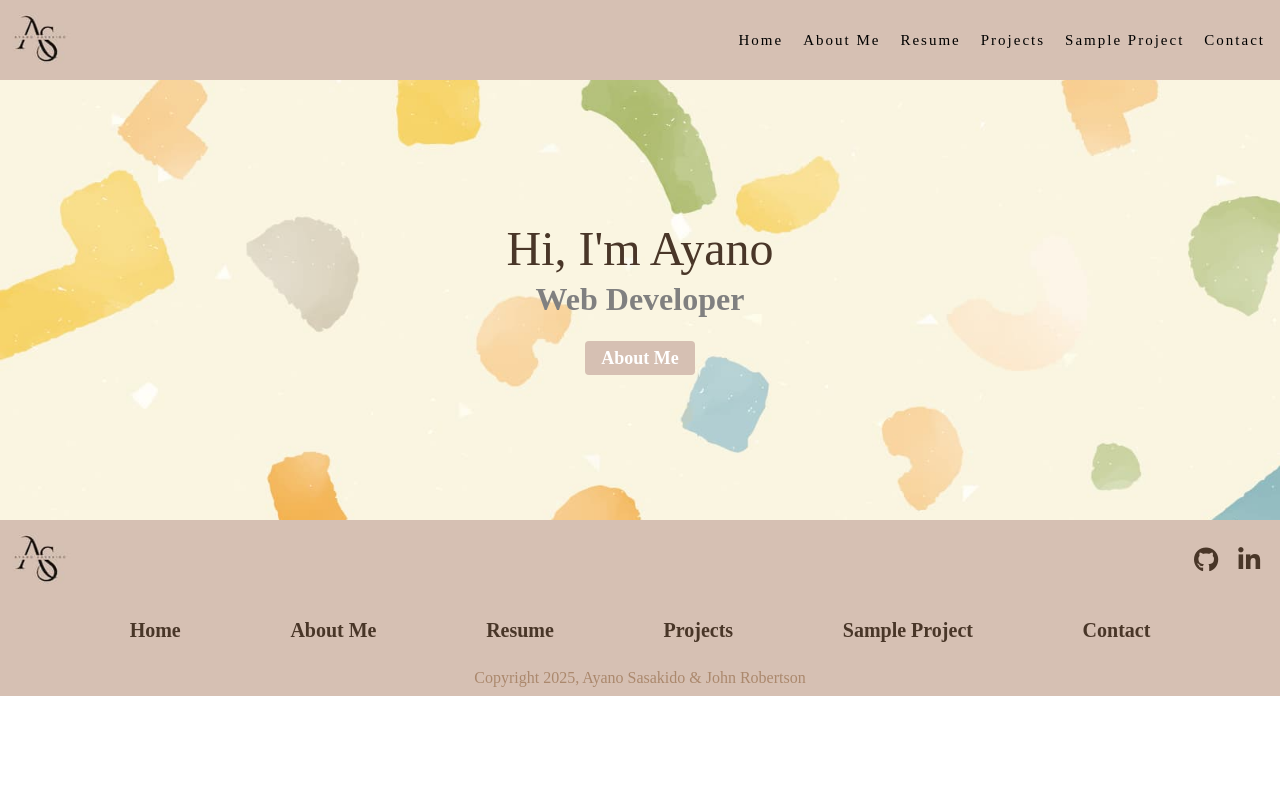
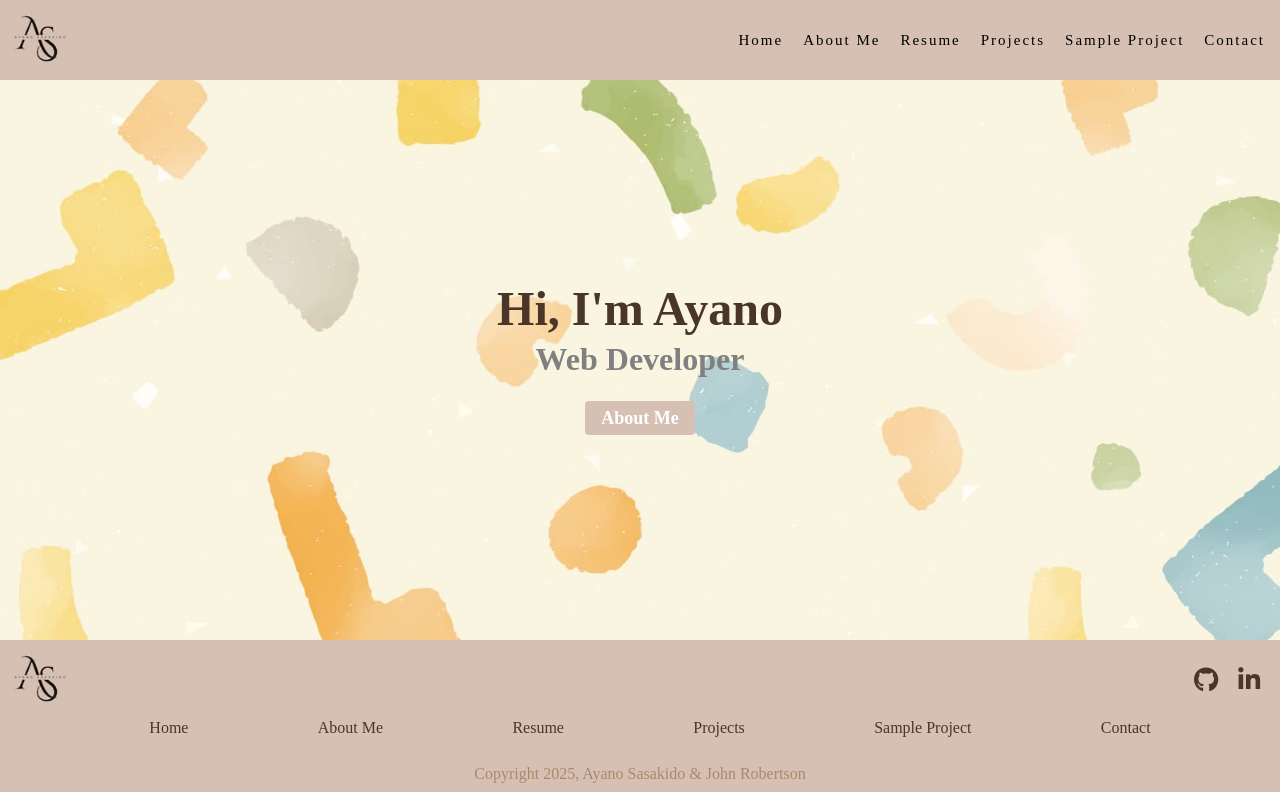
Before and after one commit to Ayano20136819/WenTech-Portfolio, a website: page index.html in a window 1280 px wide. Drawn offline with nearby package versions, Linux system fonts and the light colour scheme.

```diff
--- a/assets/css/home.css
+++ b/assets/css/home.css
@@ -1,7 +1,7 @@
 #home-visual {
   background-image: url("/assets/img/background.jpg");
   background-size: cover;
-  min-height: 55vh;
+  min-height: 60vh;
   display: flex;
   flex-direction: column;
   align-items: center;
@@ -24,4 +24,7 @@
 }
 
 @media only screen and (min-width: 601px) {
+  #home-visual {
+    min-height: 70vh;
+  }
 }
--- a/assets/css/style.css
+++ b/assets/css/style.css
@@ -16,6 +16,10 @@
 h1 {
   margin: 0;
   height: 80px;
+}
+
+h2 {
+  font-weight: bold;
 }
 
 .logo {
@@ -171,7 +175,6 @@
   text-decoration: none;
   font-size: 20px;
   color: #493628;
-  font-weight: bold;
 }
 
 .copyright {
@@ -248,8 +251,22 @@
   }
 
   #footer-nav {
-    padding: 20px;
     flex-direction: row;
     justify-content: space-evenly;
+    margin-bottom: 20px;
+  }
+
+  #footer-nav li a {
+    font-size: 16px;
+    font-weight: normal;
+  }
+
+  #footer-nav li:hover {
+    font-weight: bold;
+    border: none;
+  }
+
+  #footer-nav li a:hover {
+    font-weight: bold;
   }
 }
```
